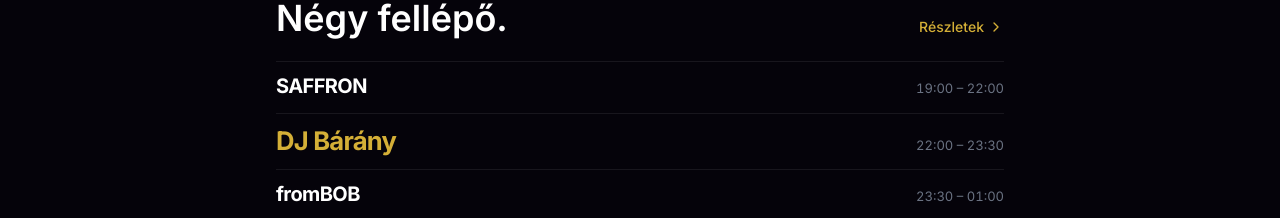
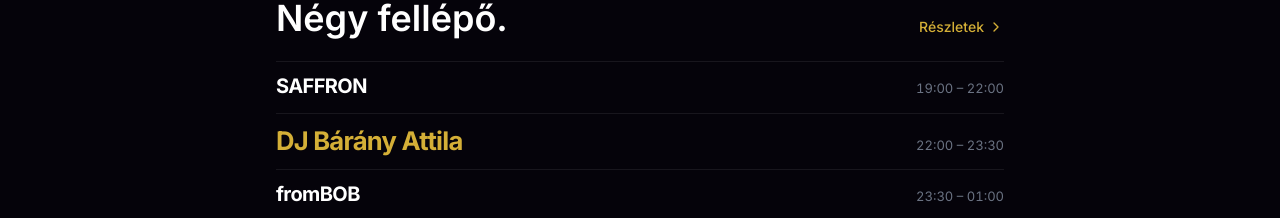
Before and after one commit to TheCinemaker/irottko, a React (Vite) app: page / in a window 1280 px wide. Shown: the part 940-1158 px from the top of the page. Built offline with nearby package versions, Linux system fonts and the light colour scheme; no server answers; the HTML template or start-up script is replaced by a standard one.

Commit message:
Line-up: DJ Bárány Attila (full name)
Co-Authored-By: Claude Opus 5.5 <noreply@anthropic.com>

```diff
--- a/src/data/eventData.js
+++ b/src/data/eventData.js
@@ -13,7 +13,7 @@ export const EVENT_DETAILS = {
 // headliner: true → big gold type.
 export const DJS = [
   { id: "saffron", name: "SAFFRON", time: "19:00 – 22:00" },
-  { id: "dj-barany", name: "DJ Bárány", time: "22:00 – 23:30", headliner: true },
+  { id: "dj-barany", name: "DJ Bárány Attila", time: "22:00 – 23:30", headliner: true },
   { id: "frombob", name: "fromBOB", time: "23:30 – 01:00" },
   { id: "tisztafaxxa", name: "TISZTAFAXXA Classics", time: "01:00-tól" },
 ];
```
